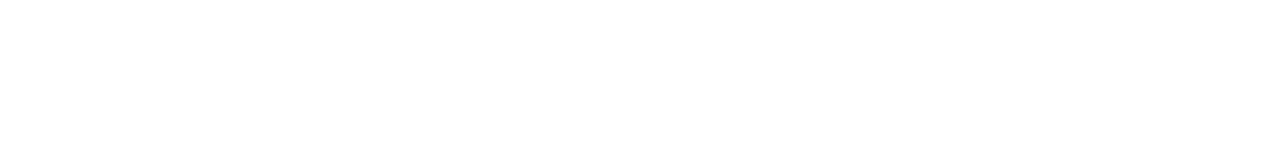
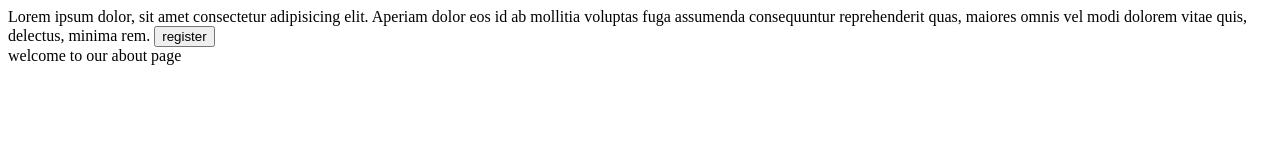
Before and after one commit to AlanwokeGileadCyberSpace/git-class2, a plain HTML site: page index.html in a window 1280 px wide. Drawn offline with Linux system fonts and the light colour scheme.

Commit message:
I made some changes on html

```diff
--- a/index.html
+++ b/index.html
@@ -4,8 +4,16 @@
     <meta charset="UTF-8">
     <meta name="viewport" content="width=device-width, initial-scale=1.0">
     <title>Document</title>
+    <link rel="stylesheet" href="style.css">
 </head>
 <body>
+<div>
+    Lorem ipsum dolor, sit amet consectetur adipisicing elit. Aperiam dolor eos id ab mollitia voluptas fuga assumenda consequuntur reprehenderit quas, maiores omnis vel modi dolorem vitae quis, delectus, minima rem.
+    <button>register</button>
+</div>
+<div>welcome to our about page</div>
+
+
 
 </body>
 </html>
```
